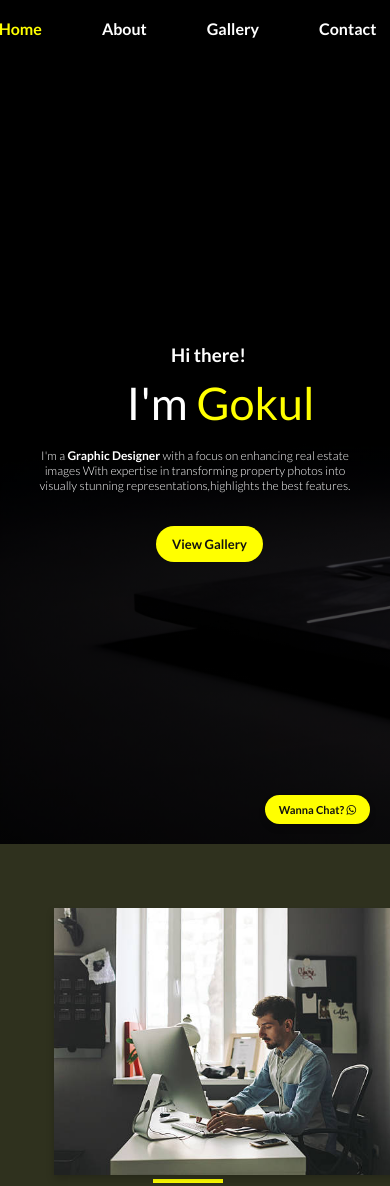
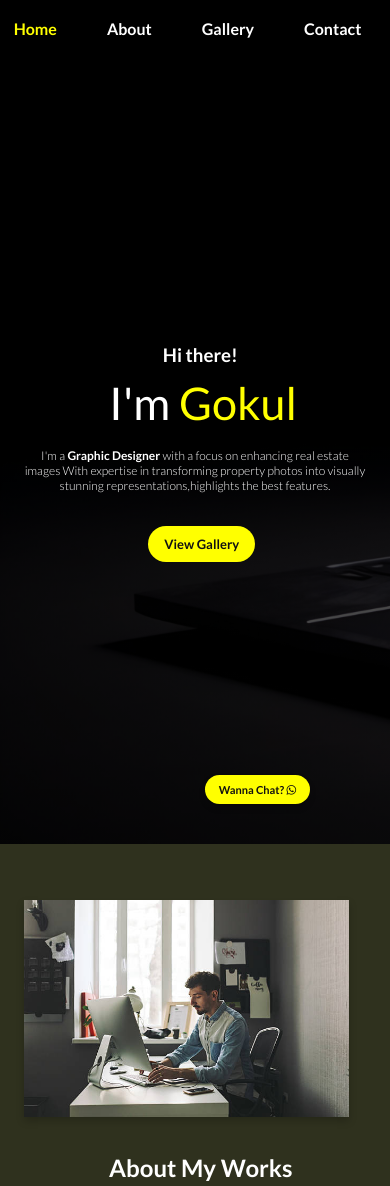
Before and after one commit to Kathir146/PixelPerfect-Portfolio, a website built with Parcel: page index.html in a window 390 px wide. Shown: the top 1186 px of the page. Built offline with nearby package versions, Linux system fonts and the light colour scheme.

Commit message:
responsive

```diff
--- a/style.css
+++ b/style.css
@@ -66,13 +66,13 @@ nav ul li a.active {
   color: #111 !important;
 }
 
-@media (max-width: 700px) {
-  nav img {
-    width: 13%;
+@media (max-width: 396px) {
+  .nav-link {
+    text-align: center;
+    /* border-top: 1px solid #001; */
   }
-  .nav-link {
-    text-align: right;
-    /* border-top: 1px solid #001; */
+  nav ul li {
+    margin: 0 20px;
   }
   .navbar .navbar-toggler {
     width: 50px;
@@ -147,12 +147,12 @@ nav ul li a.active {
   height: 20px;
   bottom: 30%;
 }
-@media (max-width: 480px) {
+@media (max-width: 396px) {
   #home h1 {
     color: #fff;
     font-size: 45px;
     font-weight: 500;
-    margin-left: 30%;
+    margin-left: 26%;
   }
   .sub-text {
     color: #fff;
@@ -163,13 +163,13 @@ nav ul li a.active {
     margin-right: 0px;
   }
   .title-name h3 {
-    margin-left: 43%;
+    margin-left: 41%;
   }
   .button {
     position: absolute;
     font-size: 13px;
     font-weight: bold;
-    left: 40%;
+    left: 38%;
     margin-top: 25px;
     text-decoration: none;
     padding: 10px 16px;
@@ -243,16 +243,16 @@ nav ul li a.active {
   opacity: 100%;
   transition: 0.4s ease-in-out;
 }
-@media (max-width: 700px) {
+@media (max-width: 396px) {
   #about {
     padding-top: 30px;
   }
   .about h2 {
     text-align: left;
     font-weight: 700;
-    padding-left: 30%;
+    padding-left: 26%;
     padding-right: 10px;
-    padding-top: 65%;
+    padding-top: 68%;
   }
   #about h2::after {
     content: "";
@@ -261,7 +261,7 @@ nav ul li a.active {
     height: 4px;
     width: 70px;
     margin: 10px auto 15px;
-    margin-right: 58%;
+    margin-right: 50%;
   }
   .about .about-content {
     line-height: 35px;
@@ -281,9 +281,9 @@ nav ul li a.active {
 
   .work-image {
     position: absolute;
-    margin-right: 0%;
+    margin-left: 11%;
     margin-top: 0%;
-    width: 80%;
+    width: 65%;
     box-shadow: 0 4px 8px rgba(0, 0, 0, 0.2);
     transition: transform 0.3s ease;
   }
@@ -383,7 +383,7 @@ nav ul li a.active {
 .hidden {
   display: none;
 }
-@media (max-width: 480px) {
+@media (max-width: 396px) {
   #portfolio h1 {
     color: #fff;
     font-size: 40px;
@@ -403,11 +403,14 @@ nav ul li a.active {
     padding-bottom: 20px;
   }
   .portfolio-section {
-    padding: 5px;
+    padding: 2px;
   }
-  .portfolio.grid {
+  .portfolio-item {
+    width: 25%;
+  }
+  /* .portfolio.grid {
     margin-left: 3%;
-  }
+  } */
   .filter-buttons {
     margin-bottom: 30px;
   }
@@ -715,7 +718,7 @@ textarea.input {
   padding: 2px;
 }
 
-@media (max-width: 700px) {
+@media (max-width: 396px) {
   .form {
     grid-template-columns: 1fr;
   }
@@ -743,7 +746,10 @@ textarea.input {
     transform: scale(0.9) translate(-40%, 30%);
     right: 50%;
   }
-
+  ::placeholder {
+    background-color: transparent;
+    color: #fff;
+  }
   .text {
     margin: 1rem 0 1.5rem 0;
   }
@@ -760,11 +766,12 @@ textarea.input {
   }
 }
 
-@media (max-width: 480px) {
+@media (max-width: 396px) {
   .container {
-    padding: 1.5rem;
+    padding: 1rem;
   }
   .form {
+    max-width: 890px;
     z-index: 10;
   }
   .contact-info:before {
@@ -778,7 +785,7 @@ textarea.input {
 
   form,
   .contact-info {
-    padding: 1.7rem 1.6rem;
+    padding: 1.5rem 1rem;
   }
 
   .text,
@@ -798,15 +805,15 @@ textarea.input {
   }
 
   .icon {
-    width: 23px;
+    width: 21px;
   }
 
   .input {
-    padding: 0.45rem 1.2rem;
+    padding: 0.35rem 1rem;
   }
 
   .btn {
-    padding: 0.45rem 1.2rem;
+    padding: 0.35rem 1rem;
   }
 }
 
@@ -842,11 +849,11 @@ textarea.input {
   transform: scale(0.9);
   box-shadow: 0 6px 8px rgba(0, 0, 0, 0.3);
 }
-@media (max-width: 480px) {
+@media (max-width: 396px) {
   .help-button {
     position: fixed;
-    bottom: 20px;
-    right: 20px;
+    bottom: 40px;
+    right: 80px;
     z-index: 1000;
     background: yellow;
     color: #fff;
```
